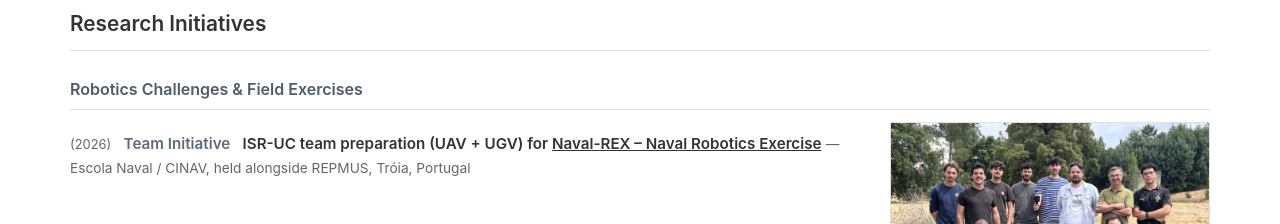
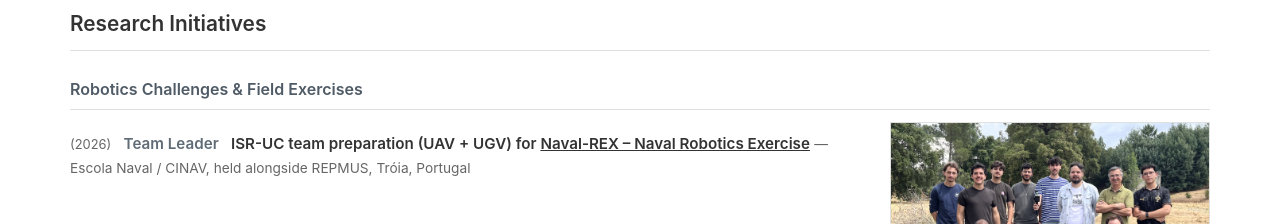
Before and after one commit to Cybonic/tbarros-research-profile, a plain HTML site: page index.html in a window 1280 px wide. Shown: the part 7080-7304 px from the top of the page. Drawn offline with Linux system fonts and the light colour scheme.

Commit message:
Set Naval-REX role to Team Leader
Co-Authored-By: Claude Opus 5.5 <noreply@anthropic.com>

```diff
--- a/index.html
+++ b/index.html
@@ -512,7 +512,7 @@
                         <div class="talks-list" style="flex: 1 1 320px;">
                             <div class="talk-entry">
                                 <span class="talk-year">(2026)</span>
-                                <span class="talk-role-label">Team Initiative</span>
+                                <span class="talk-role-label">Team Leader</span>
                                 <span class="talk-title">ISR-UC team preparation (UAV + UGV) for <a href="https://escolanaval.marinha.pt/pt/investigacao_web/Paginas/Naval-REX(UP).aspx" target="_blank">Naval-REX – Naval Robotics Exercise</a></span>
                                 <span class="talk-location">Escola Naval / CINAV, held alongside REPMUS, Tróia, Portugal</span>
                             </div>
```
